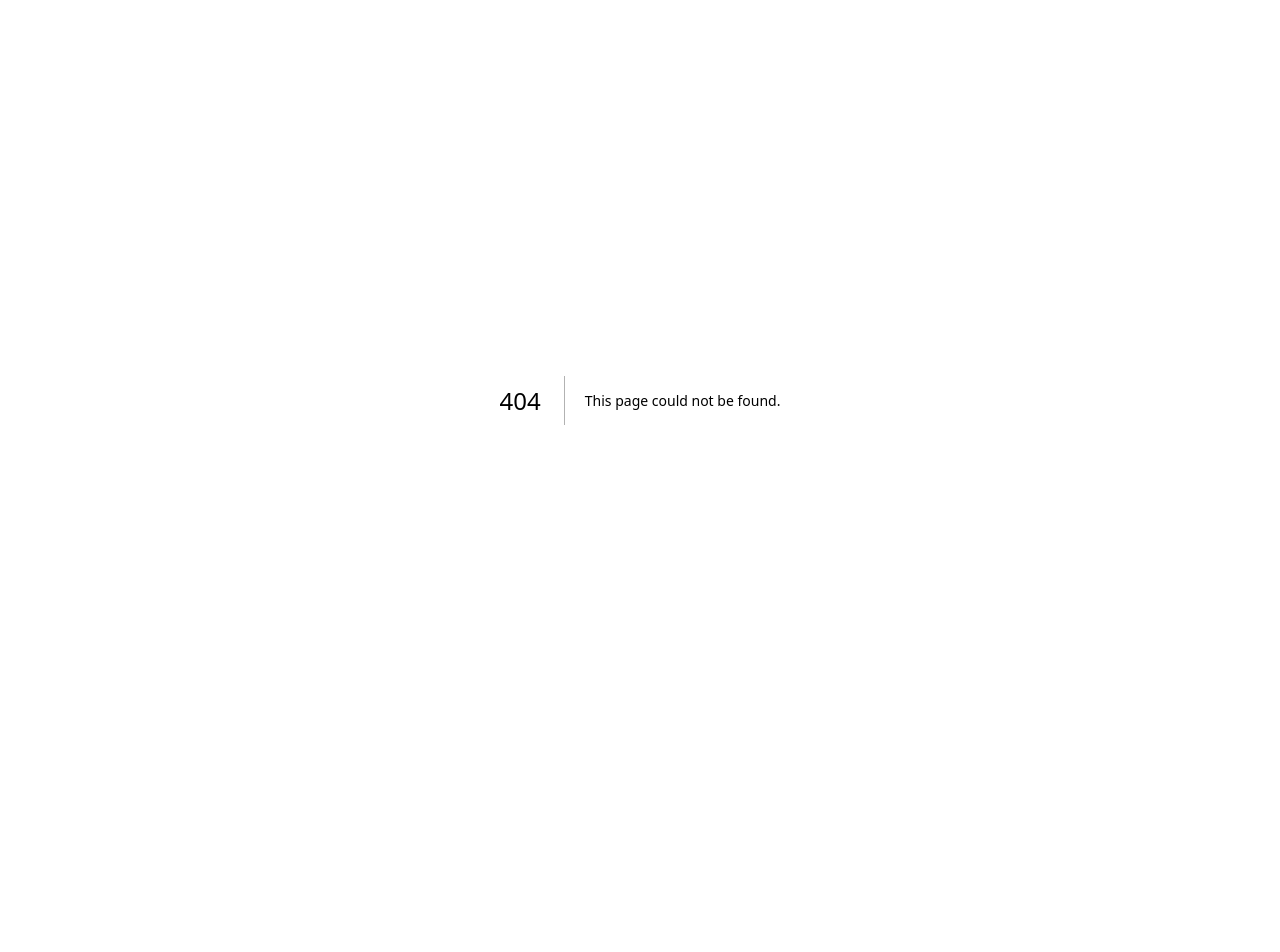
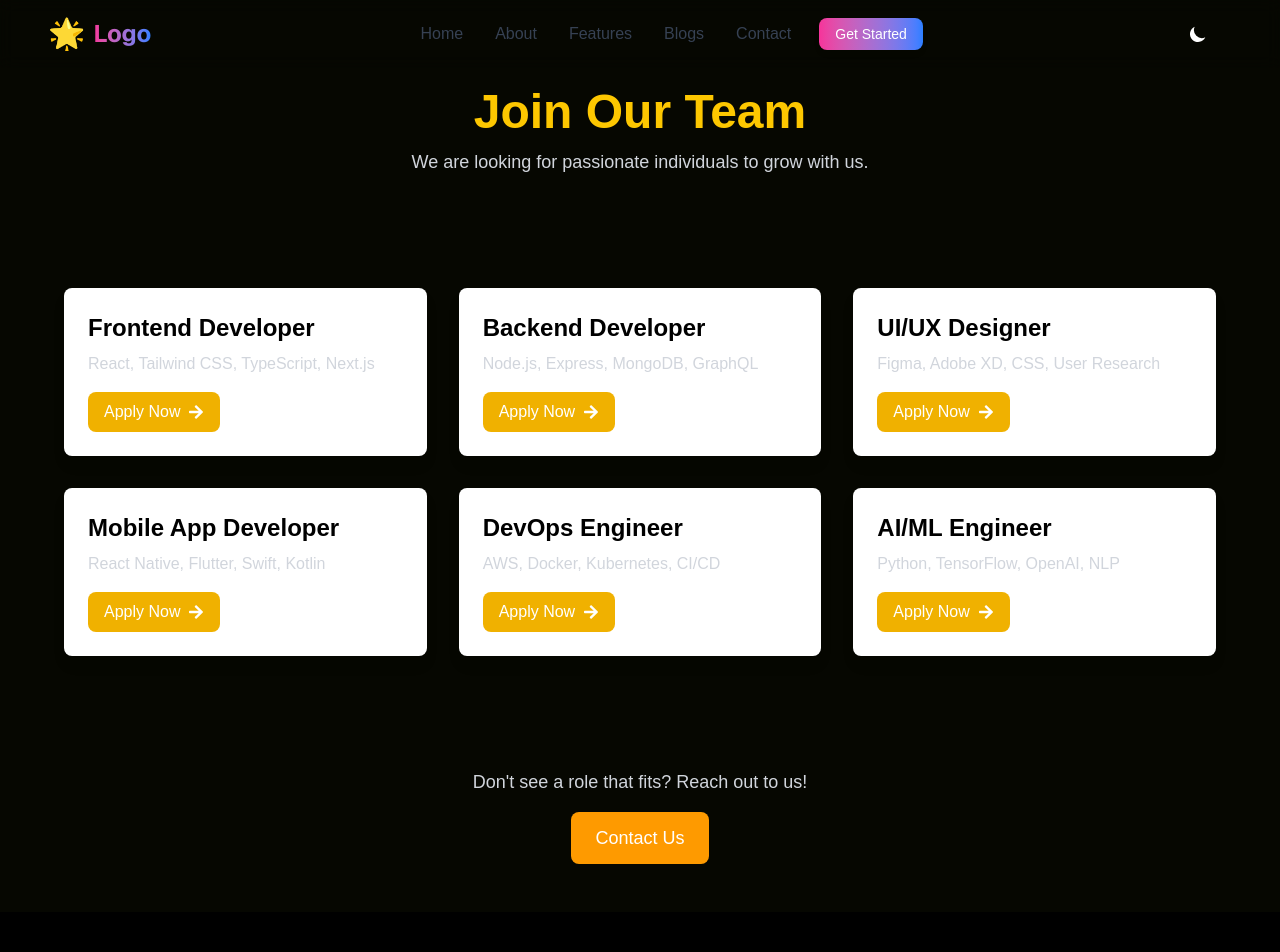
Before and after one commit to Sudharsen27/MyApplicationNextJS, a Next.js app: page /Careers in a window 1280 px wide. Before the commit this address had no page. Shown: the top 952 px of the page. Before the commit the page ends 800 px from the top, so only its background shows below. Built offline with nearby package versions, Linux system fonts and the light colour scheme.

Commit message:
Developer commit >> Careers page >> added

```diff
--- /dev/null
+++ b/app/Careers/page.tsx
@@ -0,0 +1,81 @@
+'use client';
+import React from 'react';
+import Navbar from '../components/Navbar';
+import Footer from '../components/Footer';
+import { FaArrowRight } from 'react-icons/fa';
+import { motion } from 'framer-motion';
+
+function Careers() {
+  return (
+    <div className="">
+      <Navbar />
+      <br></br>
+
+      {/* Header Section */}
+      <motion.div
+        className="text-center py-16"
+        initial={{ opacity: 0, y: -30 }}
+        animate={{ opacity: 1, y: 0 }}
+        transition={{ duration: 0.8 }}
+      >
+        <h1 className="text-5xl font-extrabold text-yellow-400">Join Our Team</h1>
+        <p className="text-lg text-gray-300 mt-3">
+          We are looking for passionate individuals to grow with us.
+        </p>
+      </motion.div>
+
+      {/* Job Listings Section */}
+      <div className="container mx-auto px-6 lg:px-16 py-12">
+        <motion.div
+          className="grid grid-cols-1 sm:grid-cols-2 lg:grid-cols-3 gap-8"
+          initial={{ opacity: 0, y: 50 }}
+          animate={{ opacity: 1, y: 0 }}
+          transition={{ duration: 1 }}
+        >
+          {jobListings.map((job, index) => (
+            <motion.div
+              key={index}
+              className="bg-white bg-opacity-20 backdrop-blur-lg shadow-lg rounded-lg p-6 transition-transform duration-300 hover:scale-105 hover:shadow-2xl"
+              whileHover={{ scale: 1.05 }}
+              whileTap={{ scale: 0.95 }}
+            >
+              <h3 className="text-2xl font-semibold text-black">{job.title}</h3>
+              <p className="text-gray-300 mt-2">{job.skills}</p>
+              <button className="mt-4 flex items-center gap-2 bg-yellow-500 text-white px-4 py-2 rounded-lg transition-all duration-300 hover:bg-blue-600">
+                Apply Now <FaArrowRight />
+              </button>
+            </motion.div>
+          ))}
+        </motion.div>
+      </div>
+
+      {/* CTA Section */}
+      <motion.div
+        className="text-center mt-16 pb-12"
+        initial={{ opacity: 0, y: 20 }}
+        animate={{ opacity: 1, y: 0 }}
+        transition={{ duration: 1 }}
+      >
+        <p className="text-lg text-gray-300">{"Don't see a role that fits? Reach out to us!"}</p>
+
+        <button className="mt-4 bg-amber-500 text-white px-6 py-3 rounded-lg text-lg font-medium transition-all duration-300 hover:bg-amber-600">
+          Contact Us
+        </button>
+      </motion.div>
+
+      <Footer />
+    </div>
+  );
+}
+
+// Job Listings Data
+const jobListings = [
+  { title: 'Frontend Developer', skills: 'React, Tailwind CSS, TypeScript, Next.js' },
+  { title: 'Backend Developer', skills: 'Node.js, Express, MongoDB, GraphQL' },
+  { title: 'UI/UX Designer', skills: 'Figma, Adobe XD, CSS, User Research' },
+  { title: 'Mobile App Developer', skills: 'React Native, Flutter, Swift, Kotlin' },
+  { title: 'DevOps Engineer', skills: 'AWS, Docker, Kubernetes, CI/CD' },
+  { title: 'AI/ML Engineer', skills: 'Python, TensorFlow, OpenAI, NLP' },
+];
+
+export default Careers;
```
